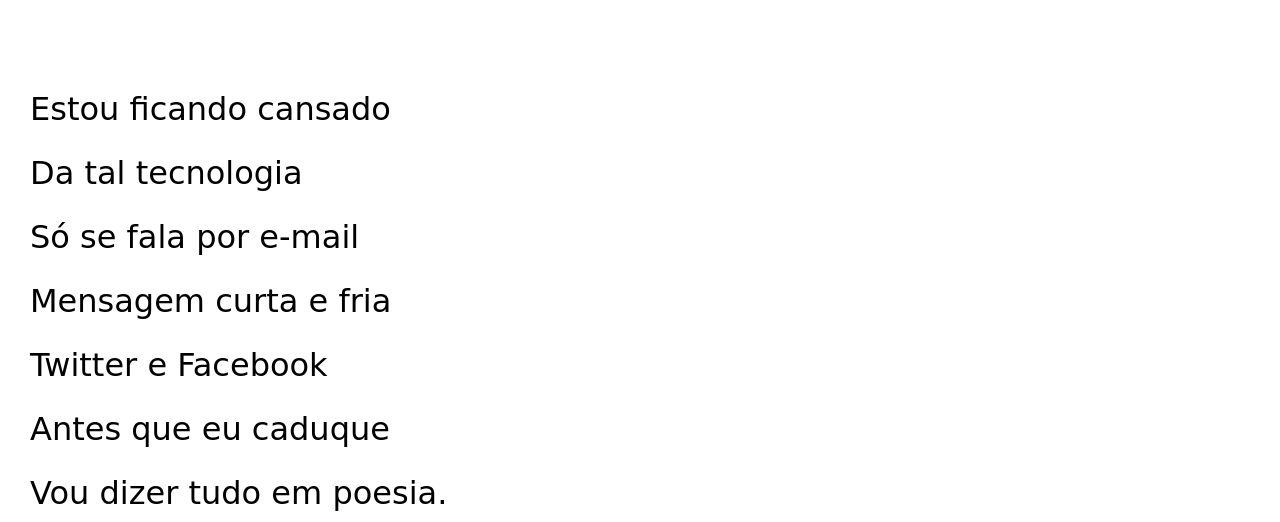
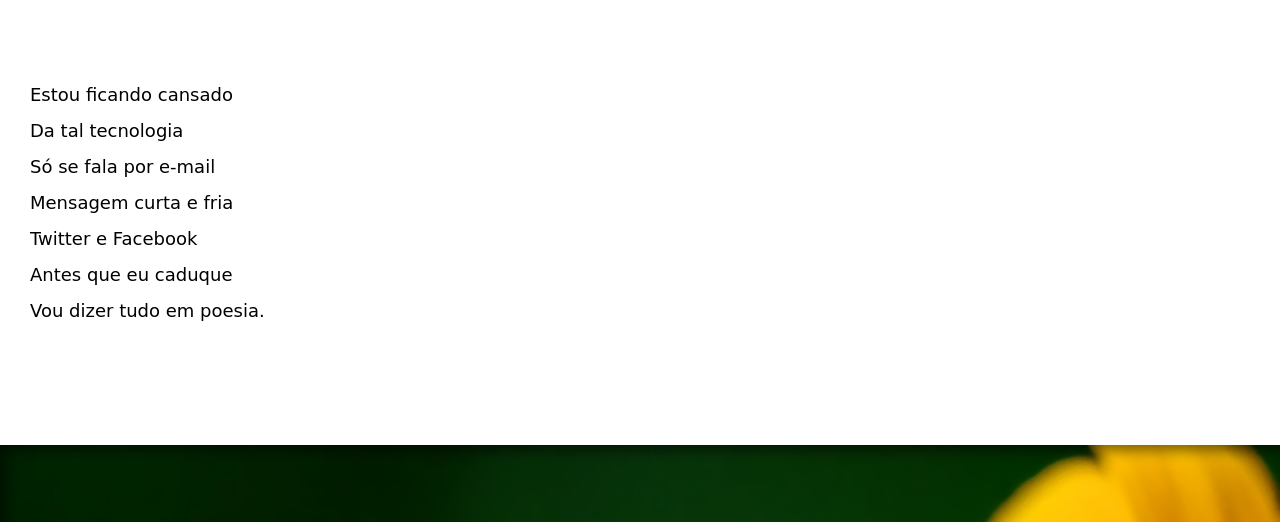
Before and after one commit to FlavioBarcel/projeto-cordel, a plain HTML site: page index.html in a window 1280 px wide. Shown: the part 225-747 px from the top of the page. Drawn offline with Linux system fonts and the light colour scheme.

Commit message:
testando as fontes

```diff
--- a/estilo/style.css
+++ b/estilo/style.css
@@ -54,7 +54,7 @@ section{
     line-height: 2em;
     padding-left: 30px;
     font-family: var(--fonte3);
-    font-size: 2.5vw;
+    font-size: 18px;
 }
 section.normal{
     background-color: white;
```
